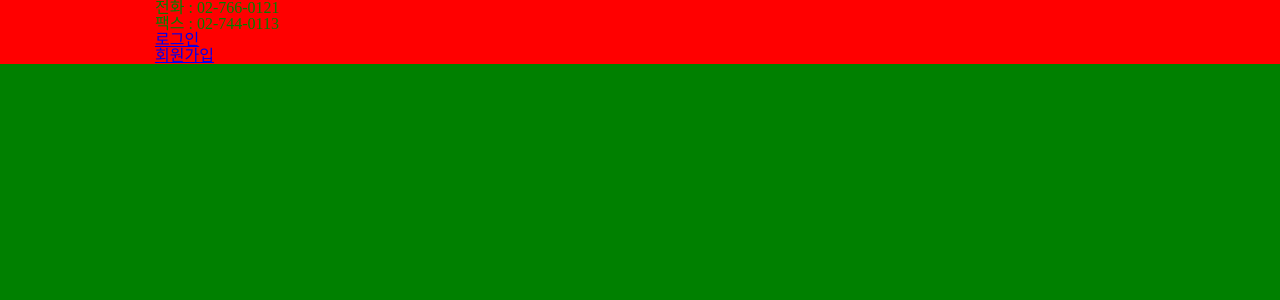
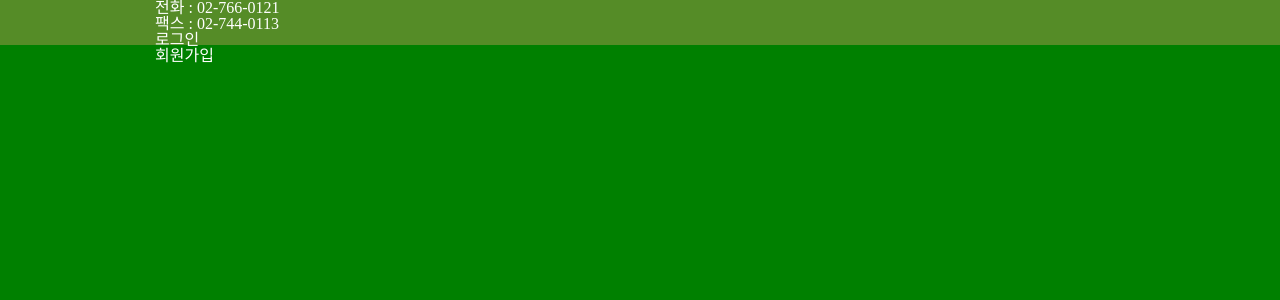
Before and after one commit to WhiteOwl314/KPCS_2, a Django app: page / in a window 1280 px wide. Shown: the top 300 px of the page. Run offline with Django 3.2, Linux system fonts and the light colour scheme.

Commit message:
setting a

```diff
--- a/static/css/HomeView/index.css
+++ /dev/null
@@ -1,4 +0,0 @@
-div {
-    color: green;
-    background-color: red;
-}
--- a/static/css/header.css
+++ b/static/css/header.css
@@ -0,0 +1,4 @@
+header .header-top {background-color: #558C27; height: 45px; width: 100%;}
+header .header-top .container{color:white;}
+header .header-top .container .call {}
+header .header-top .container .login {}
--- a/static/css/reset.css
+++ b/static/css/reset.css
@@ -15,7 +15,7 @@ table, caption, tbody, tfoot, thead, tr, th, td,
 article, aside, canvas, details, embed,
 figure, figcaption, footer, header, hgroup,
 menu, nav, output, ruby, section, summary,
-time, mark, audio, video {
+time, mark, audio, video, a{
 	margin: 0;
 	padding: 0;
 	border: 0;
@@ -46,3 +46,8 @@ table {
 	border-collapse: collapse;
 	border-spacing: 0;
 }
+
+a{
+	color: unset;
+	text-decoration: unset;
+}
--- a/templates/HomeView/index.html
+++ b/templates/HomeView/index.html
@@ -5,7 +5,9 @@
 <link rel="stylesheet" type="text/css" href="{% static 'css/HomeView/index.css' %}">
 <link rel="stylesheet" type="text/css" href="{% static 'css/base.css' %}">
 {% endblock head %}
-
+{% block css %}
+    <link rel="stylesheet" type="text/css" href="{% static 'css/header.css' %}">
+{% endblock css %}
 
 
 
--- a/templates/header.html
+++ b/templates/header.html
@@ -1,7 +1,6 @@
 <header id="header">
     <div class="header-top">
         <div class="container">
-            <div class="row">
             <div class="call">
                 <ul>
                     <li title="문의전화">
@@ -24,7 +23,6 @@
             </div>
         </div>
     </div>
-    </div>
     <div id="sticky-wrapper" class="sticky-wrapper">
 
     </div>
```
Lines whose indentation alone changed are shown as unchanged.
